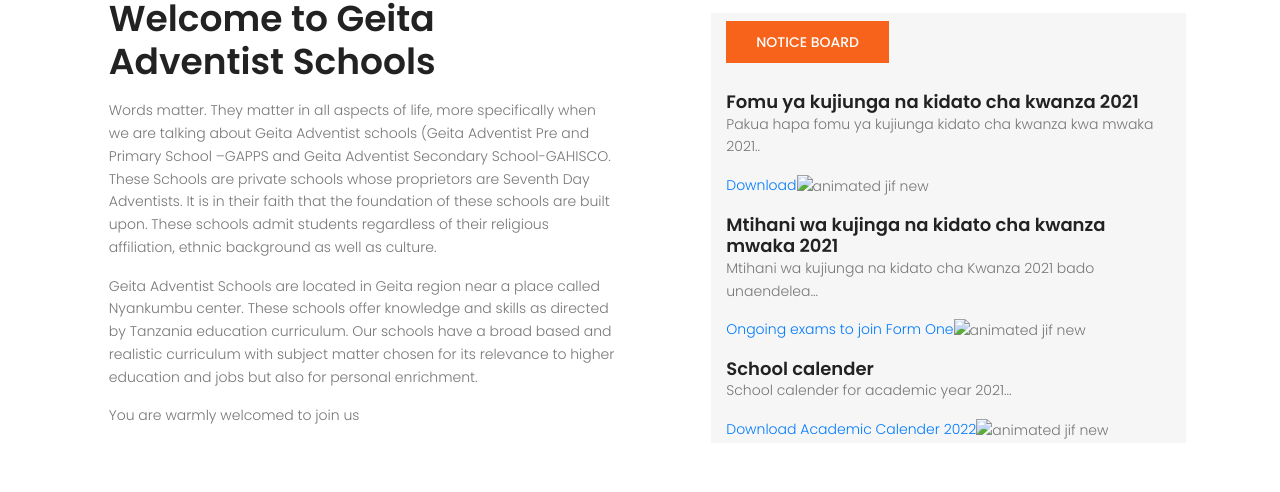
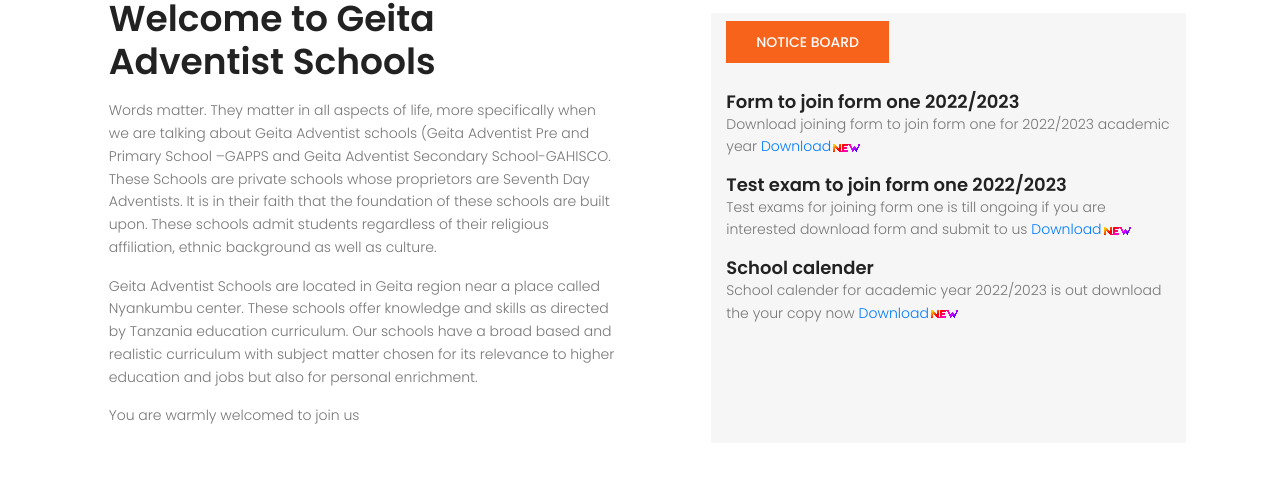
Before and after one commit to AhmadHJabu/gas, a plain HTML site: page index.html in a window 1280 px wide. Shown: the part 903-1395 px from the top of the page. Drawn offline with nearby package versions, Linux system fonts and the light colour scheme; some packages are replaced by stand-ins of ours.

Commit message:
make changes to notice board

```diff
--- a/index.html
+++ b/index.html
@@ -134,17 +134,22 @@
 				<a href="#" class="primary-btn text-uppercase mt-2 mb-20">
 						NOTICE BOARD
 				</a>
-				<h4 class="mt-2">Fomu ya kujiunga na kidato cha kwanza 2021</h4>
-				<p >Pakua hapa fomu ya kujiunga kidato cha kwanza kwa mwaka 2021..</p>
-				<a href="files/announcement/FOMU YA KUJIUNGA 2021.pdf">Download</a><img src="img/Animated.gif" alt="animated  jif new">
+				<h4 class="mt-2">Form to join form one 2022/2023</h4>
+				<p >Download joining form to join form one for 2022/2023 academic year
+					<a href="files/announcement/FOMU YA KUJIUNGA 2021.pdf">Download</a><img src="img/Animated.gif" alt="animated  jif new">
+				</p>
 
-				 <h4 class="mt-3">Mtihani wa kujinga na kidato cha kwanza mwaka 2021</h4>
-				 <p>Mtihani wa kujiunga na kidato cha Kwanza 2021 bado unaendelea...</p>
-				 <a href="files/announcement/MITIHANI YA KUJIUNGA KIDATO CHA KWANZA.pdf">Ongoing exams to join Form One</a><img src="img/Animated.gif" alt="animated  jif new">
+
+				 <h4 class="mt-3">Test exam to join form one 2022/2023</h4>
+				 <p>Test exams for joining form one is till ongoing if you are interested download form and submit to us
+					<a href="files/announcement/MITIHANI YA KUJIUNGA KIDATO CHA KWANZA.pdf">Download</a><img src="img/Animated.gif" alt="animated  jif new">	  </p>
+
 
 				 <h4 class="mt-3">School calender</h4>
-				 <p>School calender for academic year 2021...</p>
-				 <a href="files/announcement/SCHOOL CALENDER.pdf">Download Academic Calender 2022</a><img src="img/Animated.gif" alt="animated  jif new">
+				 <p>School calender for academic year 2022/2023 is out download the your copy now
+					<a href="files/announcement/SCHOOL CALENDER.pdf">Download</a><img src="img/Animated.gif" alt="animated  jif new">
+				 </p>
+
 
 			</div>
 		</div>
```
Also changed, not shown: img/Animated.gif (added), img/banner-bg.jpg.
